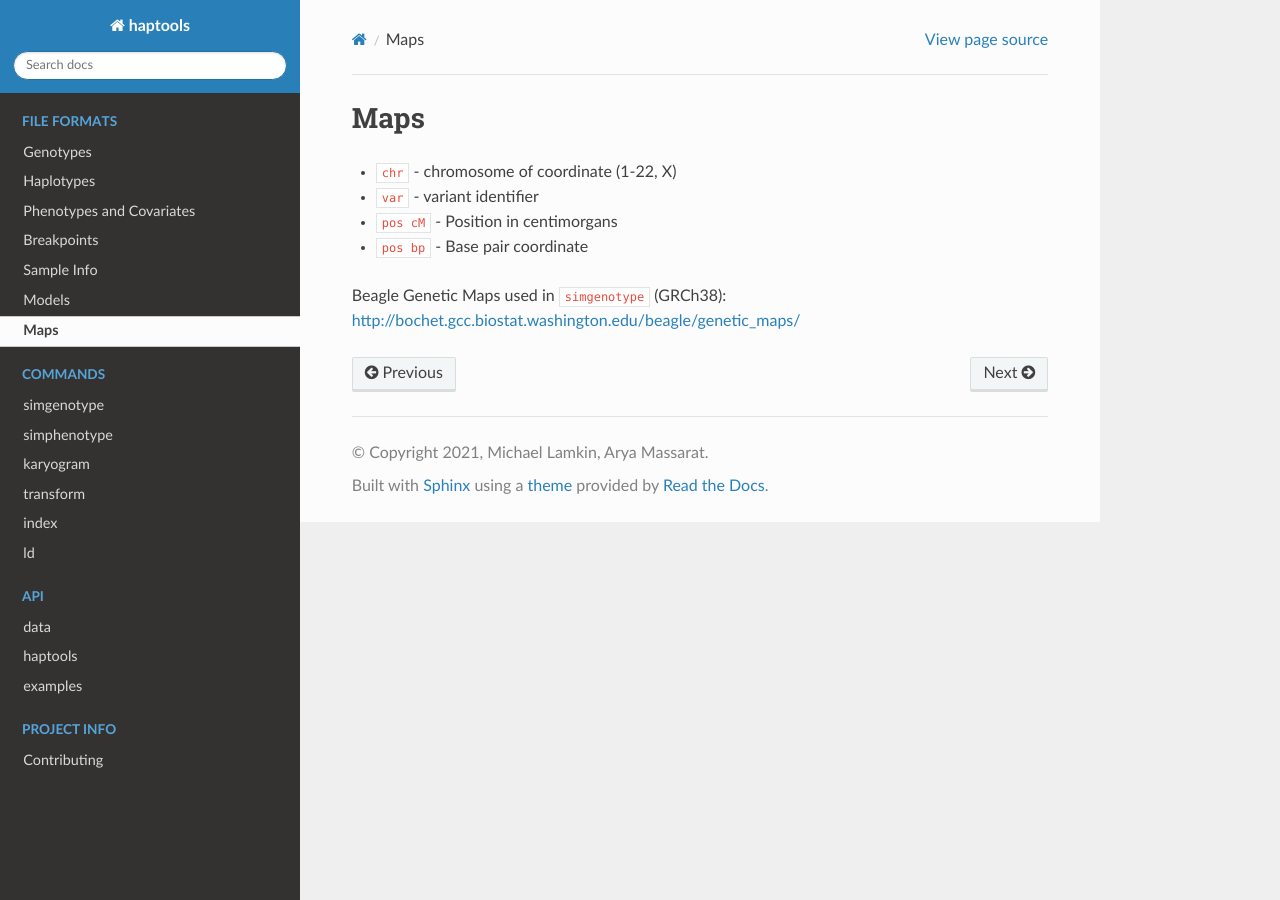
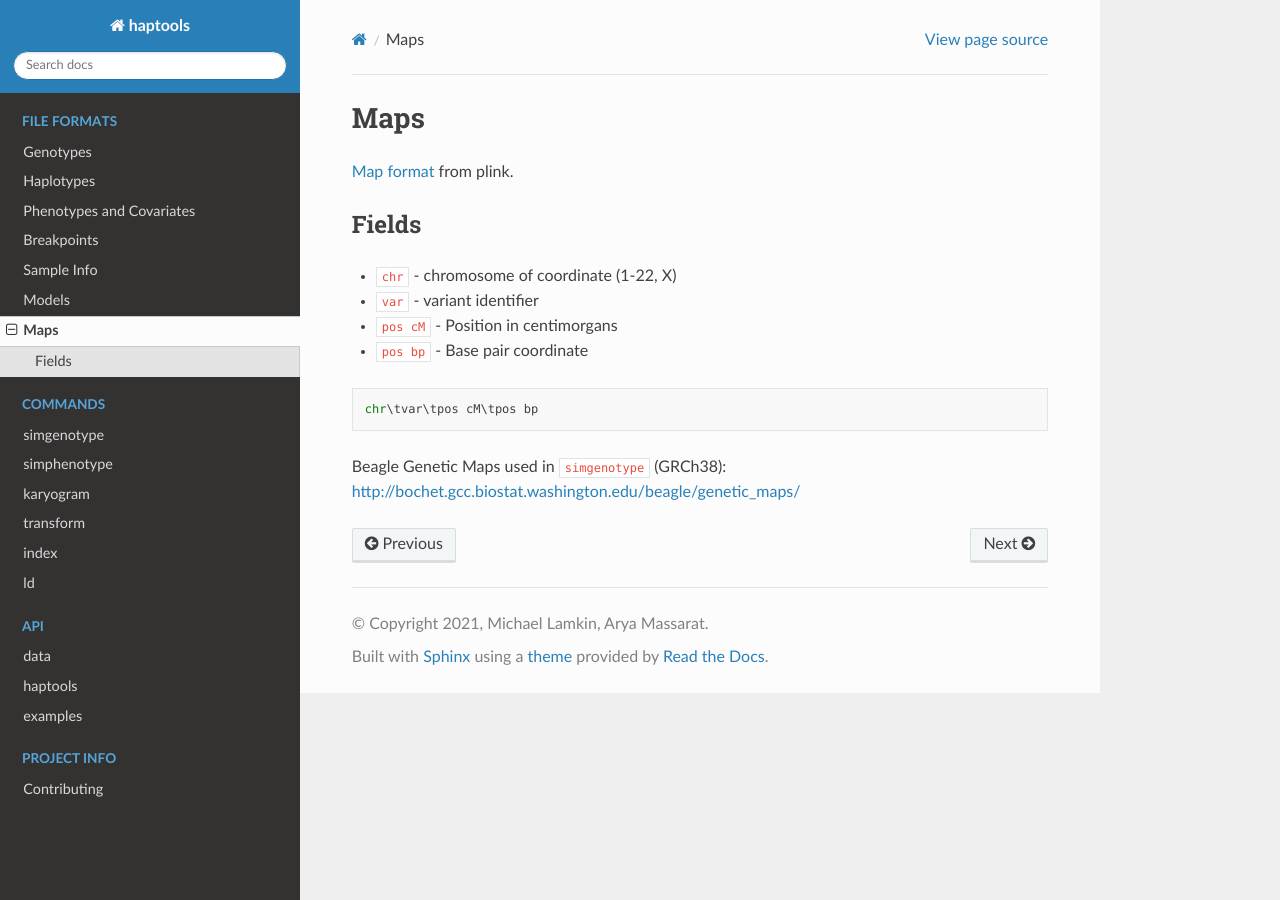
Before and after one commit to CAST-genomics/haptools, a Sphinx documentation site: the page built from docs/formats/maps.rst, in a window 1280 px wide. Built offline with Sphinx 7.4.7 and the Read the Docs theme 2.0.0, drawn with Linux system fonts in a browser that asks for light colours.

Commit message:
Update maps.rst

```diff
--- a/docs/formats/maps.rst
+++ b/docs/formats/maps.rst
@@ -3,14 +3,17 @@
 
 Maps
 ====
+`Map format <https://www.cog-genomics.org/plink/1.9/formats#map>`_ from plink.
 
+Fields
+------
 * ``chr`` - chromosome of coordinate (1-22, X)
 * ``var`` - variant identifier
 * ``pos cM`` - Position in centimorgans
 * ``pos bp`` - Base pair coordinate
 
-.. code-block::python
+.. code-block::
 
-  {chr}\t{var}\t{pos cM}\t{pos bp}
+  chr\tvar\tpos cM\tpos bp
 
 Beagle Genetic Maps used in ``simgenotype`` (GRCh38): http://bochet.gcc.biostat.washington.edu/beagle/genetic_maps/
```
